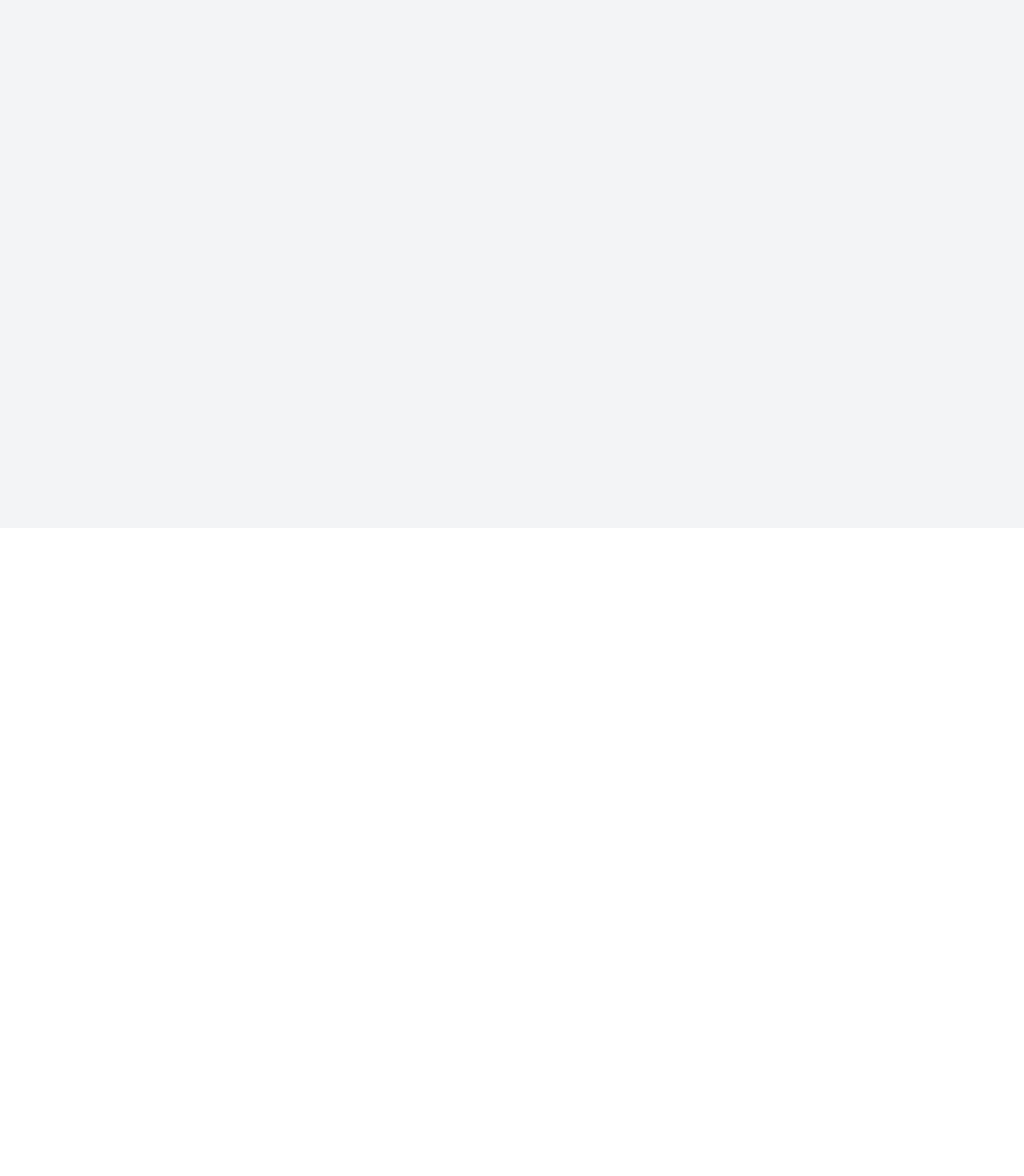
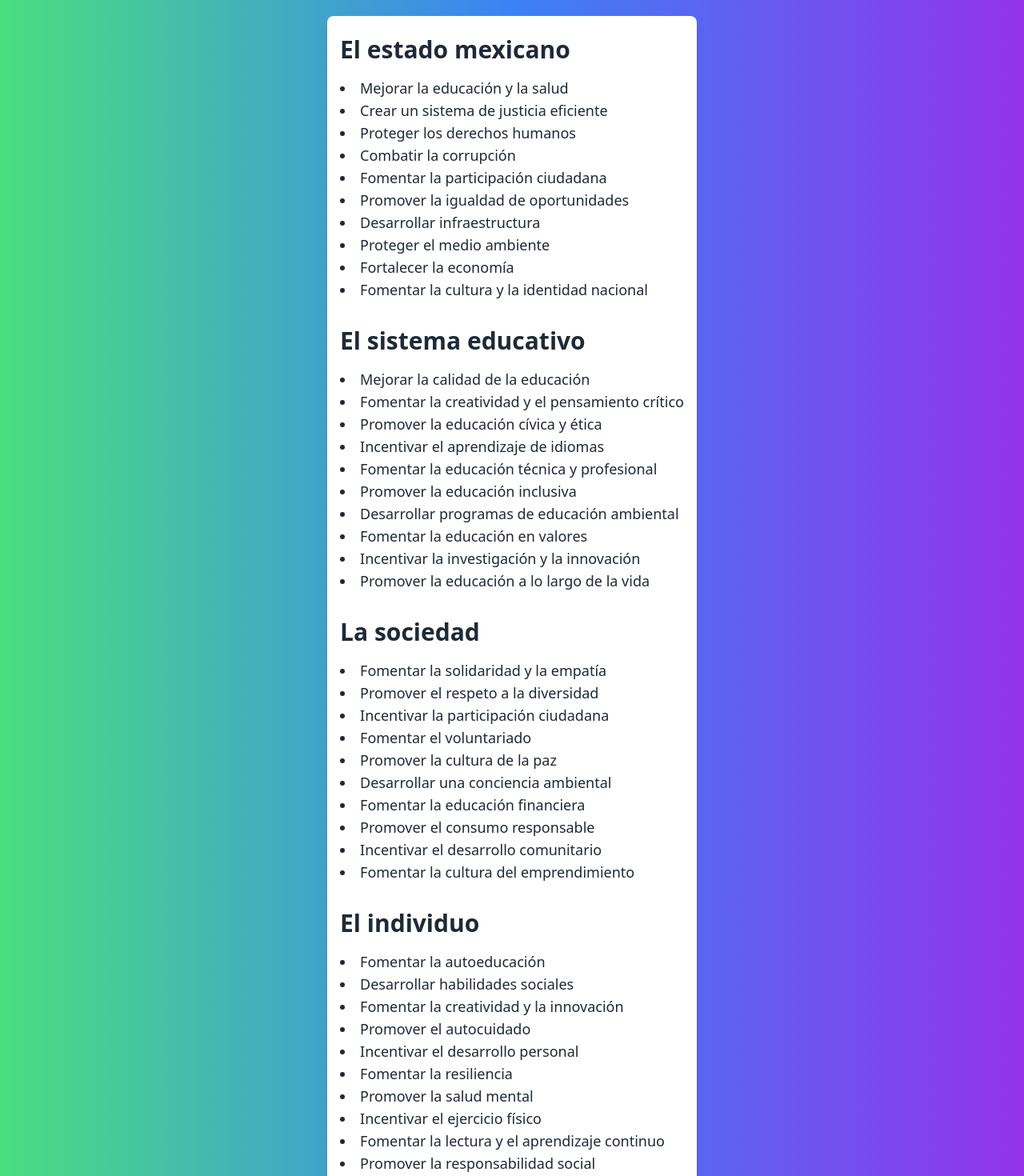
Before and after one commit to 0siel/seven-habits, a React (Vite) app: page /books/mexico in a window 1280 px wide. Before the commit this address had no page. Shown: the part 140-1610 px from the top of the page at 80% size. Before the commit the page ends 800 px from the top, so only its background shows below. Built offline with nearby package versions, Linux system fonts and the light colour scheme.

Commit message:
Books-mexico

```diff
--- a/src/App.jsx
+++ b/src/App.jsx
@@ -54,6 +54,7 @@ import Menu from "./components/libros/Menu";
 import BooksIntro from "./components/libros/Intro";
 import Books from "./components/libros/Libros";
 import Adventure from "./components/libros/Adventure";
+import Mexico from "./components/libros/Mexico";
 
 
 {/* Tech power imports */ }
@@ -115,6 +116,8 @@ function App() {
           <Route path="books/intro" element={<BooksIntro />} />
           <Route path="books/cards" element={<Books />} />
           <Route path="books/adventure" element={<Adventure />} />
+          <Route path="books/mexico" element={<Mexico />} />
+
 
 
         </Routes>
--- a/src/components/libros/Adventure.jsx
+++ b/src/components/libros/Adventure.jsx
@@ -24,7 +24,7 @@ const sceneImages = {
   participacionCiudadana: "/images/participacionciudadana.png",
   subsidiosInnovacion: "/images/subsidiosinnovacion.png",
   investigacion: "/images/investigacion.png",
-  tratadosComercio: "https://picsum.photos/id/1065/800/400",
+  tratadosComercio: "/images/tratadoscomercio.png",
   final_positivo: "/images/final_positivo.png",
   final_mixto: "/images/final_mixto.png",
 };
--- a/src/components/libros/Intro.jsx
+++ b/src/components/libros/Intro.jsx
@@ -8,17 +8,37 @@ export default function Intro() {
         🌟 Introducción a los libros 🌟
       </h1>
 
-      {/* Content */}
-      <div className="max-w-2xl px-4 py-6 bg-white rounded-lg shadow-lg text-gray-800">
-        <p className="text-lg mb-4">
-          En esta sección, exploraremos los libros "Utopía para realistas", "23 cosas que no te cuentan sobre el capitalismo" y "Por qué fracasan los países".
-          Cada libro ofrece una perspectiva única sobre la economía, la política y la sociedad.
-        </p>
-        <p className="text-lg mb-4">
-          A medida que avancemos, analizaremos los temas clave de cada libro y cómo se interrelacionan entre sí.
-          ¡Prepárate para un viaje fascinante a través de las ideas de estos autores!
-        </p>
-      </div>
+      {/* Description */}
+      <div className="max-w-2xl text-center px-4 mb-12">
+        <div className="bg-white text-gray-800 p-6 rounded-lg shadow-lg">
+        <h2 className="text-3xl font-bold mb-4">
+          Utopia para realistas
+        </h2>
+        <p className="text-lg">
+          Este libro es una exploración de ideas radicales y provocativas sobre cómo podría ser un mundo mejor. El autor, Rutger Bregman, argumenta a favor de conceptos como la renta básica universal y la reducción de la jornada laboral, presentando evidencia histórica y estudios de caso que respaldan sus afirmaciones.
+          A lo largo del libro, Bregman desafía las nociones convencionales sobre la economía, la política y la sociedad, invitando a los lectores a imaginar un futuro donde la utopía no solo es posible, sino alcanzable. Con un estilo accesible y persuasivo, el autor nos anima a cuestionar el statu quo y a considerar nuevas formas de organización social que podrían beneficiar a todos.
+          </p>
+        </div>
+        <div className="bg-white text-gray-800 p-6 rounded-lg shadow-lg mt-8">
+        <h2 className="text-3xl font-bold mb-4 mt-8">
+          23 cosas que no te han contado sobre el capitalismo
+        </h2>
+        <p className="text-lg">
+          Este libro es una crítica incisiva al capitalismo moderno, escrita por Ha-Joon Chang. A través de 23 capítulos, el autor desmantela mitos comunes sobre la economía global y ofrece una perspectiva alternativa sobre cómo funciona realmente el capitalismo. Chang utiliza ejemplos históricos y contemporáneos para ilustrar sus puntos, abogando por un enfoque más equilibrado y justo en la economía mundial.
+          Con un estilo claro y directo, el autor desafía las creencias arraigadas sobre el libre mercado y propone soluciones prácticas para abordar las desigualdades económicas y sociales que persisten en la actualidad.
+          </p>
+        </div>
+        <div className="bg-white text-gray-800 p-6 rounded-lg shadow-lg mt-8">
+        <h2 className="text-3xl font-bold mb-4 mt-8">
+          Por qué fracasan los países
+        </h2>
+        <p className="text-lg">
+          Este libro, escrito por Daron Acemoglu y James A. Robinson, explora las razones detrás del éxito o fracaso de las naciones a lo largo de la historia. Los autores argumentan que las instituciones políticas y económicas son fundamentales para el desarrollo de un país, y que las naciones que han logrado establecer instituciones inclusivas tienden a prosperar, mientras que aquellas con instituciones extractivas enfrentan dificultades.
+          A través de una serie de estudios de caso y análisis históricos, Acemoglu y Robinson ofrecen una visión profunda sobre cómo las decisiones políticas y económicas afectan el bienestar de las sociedades, desafiando la idea de que la geografía o la cultura son los factores determinantes del éxito nacional.
+          </p>
+          </div>
+
+        </div>
     </div>
   );
 }
--- a/src/components/libros/Menu.jsx
+++ b/src/components/libros/Menu.jsx
@@ -20,10 +20,10 @@ function Menu() {
           Introducción
         </button>
         <button
-          onClick={() => navigate("/books/cards")}
+          onClick={() => navigate("/books/mexico")}
           className="px-10 py-4 bg-purple-500 text-white text-xl font-bold rounded-lg shadow-lg hover:bg-purple-600 transition-all duration-300 transform hover:scale-105"
         >
-          Desglose de temas
+          Mexico
         </button>
 
         <button
--- /dev/null
+++ b/src/components/libros/Mexico.jsx
@@ -0,0 +1,79 @@
+import React from 'react';
+
+export default function Intro() {
+  return (
+    <div className="flex flex-col items-center justify-center w-screen min-h-screen bg-gradient-to-r from-green-400 via-blue-500 to-purple-600 text-white">
+      {/* Title */}
+      <h1 className="text-5xl font-extrabold mb-12 animate-fade-in">
+        🌟 Un mejor México 🌟
+      </h1>
+      <p className="text-2xl mb-8 animate-fade-in">
+        Qué tiene que hacer el Estado mexicano, Lel sistema educativo, la sociedad y el individuo para mejorar México
+      </p>
+      {/* Description */}
+    <div className="max-w-2xl text-left px-4 mb-12 bg-white text-gray-800 p-6 rounded-lg shadow-lg">
+        <h2 className="text-3xl font-bold mb-4">
+          El estado mexicano
+        </h2>
+        <ul className="list-disc list-inside text-lg bg-"  >
+          <li>Mejorar la educación y la salud</li>
+          <li>Crear un sistema de justicia eficiente</li>
+          <li>Proteger los derechos humanos</li>
+          <li>Combatir la corrupción</li>
+          <li>Fomentar la participación ciudadana</li>
+          <li>Promover la igualdad de oportunidades</li>
+          <li>Desarrollar infraestructura</li>
+          <li>Proteger el medio ambiente</li>
+          <li>Fortalecer la economía</li>
+          <li>Fomentar la cultura y la identidad nacional</li>
+        </ul>
+        <h2 className="text-3xl font-bold mb-4 mt-8">
+          El sistema educativo
+        </h2>
+        <ul className="list-disc list-inside text-lg">
+          <li>Mejorar la calidad de la educación</li>
+          <li>Fomentar la creatividad y el pensamiento crítico</li>
+          <li>Promover la educación cívica y ética</li>
+          <li>Incentivar el aprendizaje de idiomas</li>
+          <li>Fomentar la educación técnica y profesional</li>
+          <li>Promover la educación inclusiva</li>
+          <li>Desarrollar programas de educación ambiental</li>
+          <li>Fomentar la educación en valores</li>
+          <li>Incentivar la investigación y la innovación</li>
+          <li>Promover la educación a lo largo de la vida</li>
+        </ul>
+        <h2 className="text-3xl font-bold mb-4 mt-8">
+          La sociedad
+        </h2>
+        <ul className="list-disc list-inside text-lg">
+          <li>Fomentar la solidaridad y la empatía</li>
+          <li>Promover el respeto a la diversidad</li>
+          <li>Incentivar la participación ciudadana</li>
+          <li>Fomentar el voluntariado</li>
+          <li>Promover la cultura de la paz</li>
+          <li>Desarrollar una conciencia ambiental</li>
+          <li>Fomentar la educación financiera</li>
+          <li>Promover el consumo responsable</li>
+          <li>Incentivar el desarrollo comunitario</li>
+          <li>Fomentar la cultura del emprendimiento</li>
+        </ul>
+        <h2 className="text-3xl font-bold mb-4 mt-8">
+          El individuo
+        </h2>
+        <ul className="list-disc list-inside text-lg">
+          <li>Fomentar la autoeducación</li>
+          <li>Desarrollar habilidades sociales</li>
+          <li>Fomentar la creatividad y la innovación</li>
+          <li>Promover el autocuidado</li>
+          <li>Incentivar el desarrollo personal</li>
+          <li>Fomentar la resiliencia</li>
+          <li>Promover la salud mental</li>
+          <li>Incentivar el ejercicio físico</li>
+          <li>Fomentar la lectura y el aprendizaje continuo</li>
+          <li>Promover la responsabilidad social</li>
+        </ul>
+      </div>
+    </div>
+  );
+}
+//
```
Also changed, not shown: public/images/tratadoscomercio.png (added).
